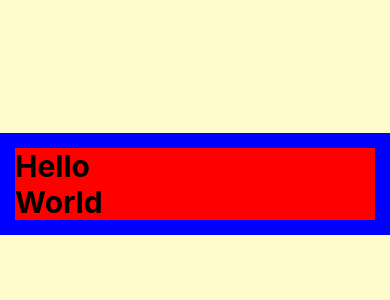
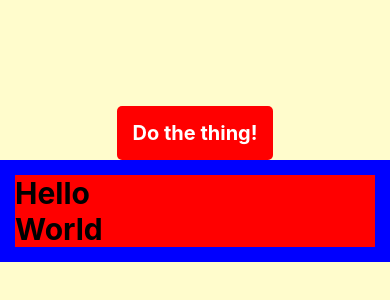
Before and after one commit to yannveeadapptor/my-weather-app, a React Native app: screen / in a window 390 px wide. Shown: the part 238-538 px from the top of the page. Built offline with nearby package versions, Linux system fonts and the light colour scheme.

Commit message:
ML2L4 - Somple Bytton - disabe option

```diff
--- a/App.tsx
+++ b/App.tsx
@@ -1,5 +1,6 @@
 import { StatusBar } from 'expo-status-bar';
 import { StyleSheet, Text, View } from 'react-native';
+import { SimpleButton } from './components/simple-button';
 
 interface HelloWorldProps{
   shouldRenderWorld : boolean;
@@ -15,9 +16,11 @@
 }
 
 
+
 export default function App() {
   return (
     <View style={styles.container}>
+      <SimpleButton isDisabled={true} title="Do the thing!" />
       <HelloWorld shouldRenderWorld={true} />
       <StatusBar style="auto" />
     </View>
--- /dev/null
+++ b/components/simple-button.tsx
@@ -0,0 +1,94 @@
+import React, { ReactElement } from 'react';
+ import {
+   StyleProp,
+   StyleSheet,
+   Text,
+   TouchableOpacity,
+   ViewStyle,
+ } from 'react-native';
+ import { colors } from '../theme/colors';
+ import { metrics } from '../theme/metrics';
+
+ /**
+  * A sum type which states that the theme can be primary or secondary.
+  * If you've not heard of a sum type before, this article may be of interest (although it's not Typescript specific) https://adapptor.com.au/blog/sum-types-in-swift-and-kotlin
+  */
+ export type ButtonTheme = 'primary' | 'secondary';
+
+ interface Props {
+   /** The label that will be present on the button */
+   title: string;
+   /**
+    * The callback that will be called when the button is pushed. Particularly during development, it's useful to make these callbacks
+    * optional so we can build and style it without assigning any actions to the button.
+    */
+   onPress?: () => void;
+   /**
+    * An optional styling property. Most commonly used for setting custom width and height of the button
+    */
+   style?: StyleProp<ViewStyle>;
+   /**
+    * An optional true|false property which tells us whether or not this button should use a secondary style.
+    */
+   secondary?: boolean;
+   isDisabled: boolean;
+ }
+
+ export function SimpleButton(props: Props): ReactElement<Props> {
+   const buttonTheme: ButtonTheme =
+     props.secondary === true ? 'secondary' : 'primary';
+   return (
+     // Touchable Opacity is a commonly used element which provides an on press callback
+     // and the opacity fades as the user presses the button.
+     <TouchableOpacity
+        disabled = {props.isDisabled}
+       onPress={props.onPress}
+       // Style can either take a style object, or a list of style objects. The properties from later objects in the list may override properties from
+       // earlier objects in the list. props.style is an optional property, and so it's not always going to override the default styling.
+       style={[styles[buttonTheme].container, props.isDisabled && props.style]}
+     >
+       <Text style={styles[buttonTheme].title}>{props.title}</Text>
+     </TouchableOpacity>
+   );
+ }
+
+ const commonStyles = StyleSheet.create({
+   container: {
+     padding: metrics.largerMargin,
+     borderRadius: metrics.borderRadius,
+   },
+   title: {
+     fontSize: metrics.h2FontSize,
+     fontWeight: 'bold',
+     textAlign: 'center',
+   },
+ });
+
+ const whiteOnRedStyles = StyleSheet.create({
+   ...commonStyles,
+   container: {
+     ...commonStyles.container,
+     backgroundColor: colors.buttonRed,
+   },
+   title: {
+     ...commonStyles.title,
+     color: colors.buttonWhite,
+     fontWeight: 'bold',
+   },
+ });
+
+ const redOnWhiteStyles = StyleSheet.create({
+   container: {
+     ...commonStyles.container,
+     backgroundColor: colors.buttonWhite,
+   },
+   title: {
+     ...commonStyles.title,
+     color: colors.buttonRed,
+   },
+ });
+
+ const styles = {
+   primary: whiteOnRedStyles,
+   secondary: redOnWhiteStyles,
+ };
--- a/theme/Metrics.ts
+++ b/theme/Metrics.ts
@@ -19,4 +19,4 @@
         large:45,
         xl:50
     }
-}
+};
--- a/theme/colors.ts
+++ b/theme/colors.ts
@@ -2,7 +2,7 @@
 
 export const colors = {
     blankedOutBackground:'#18181888',
-    standardBaclground:white,
+    standardBackground:white,
     cancelText : 'red',
     title: 'grey',
     veryLightGrey:'#DFDFDF',
@@ -11,4 +11,4 @@
     buttonRed:'red',
     buttonWhite:white,
     bodyTextColor:'black'
-}
+};
```
